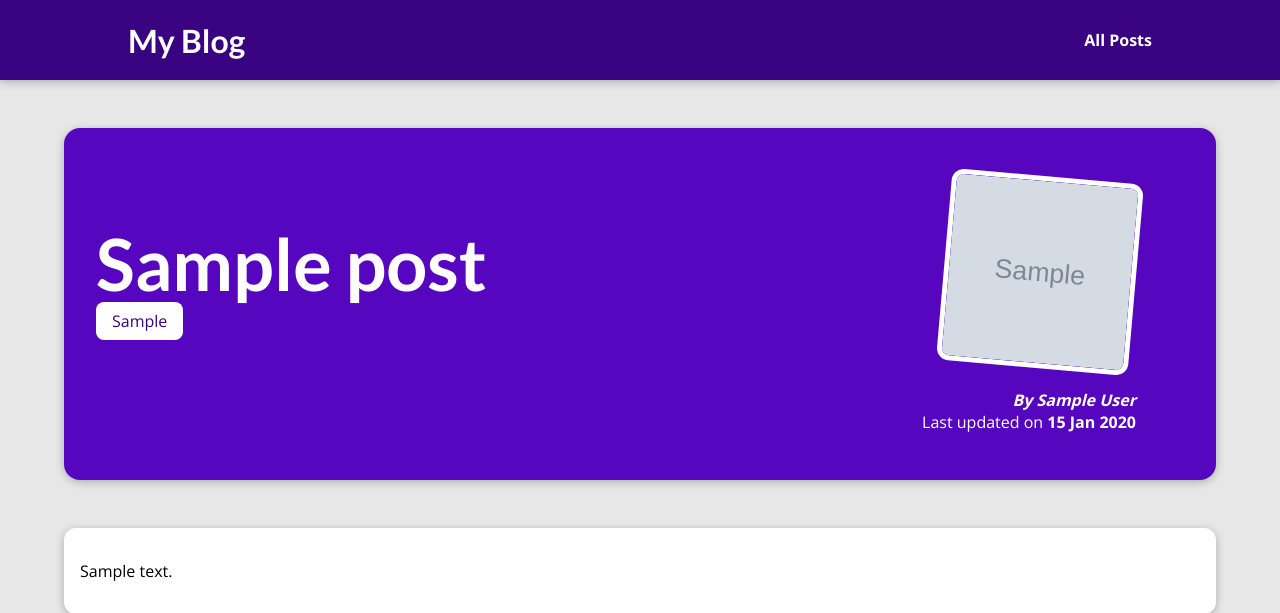
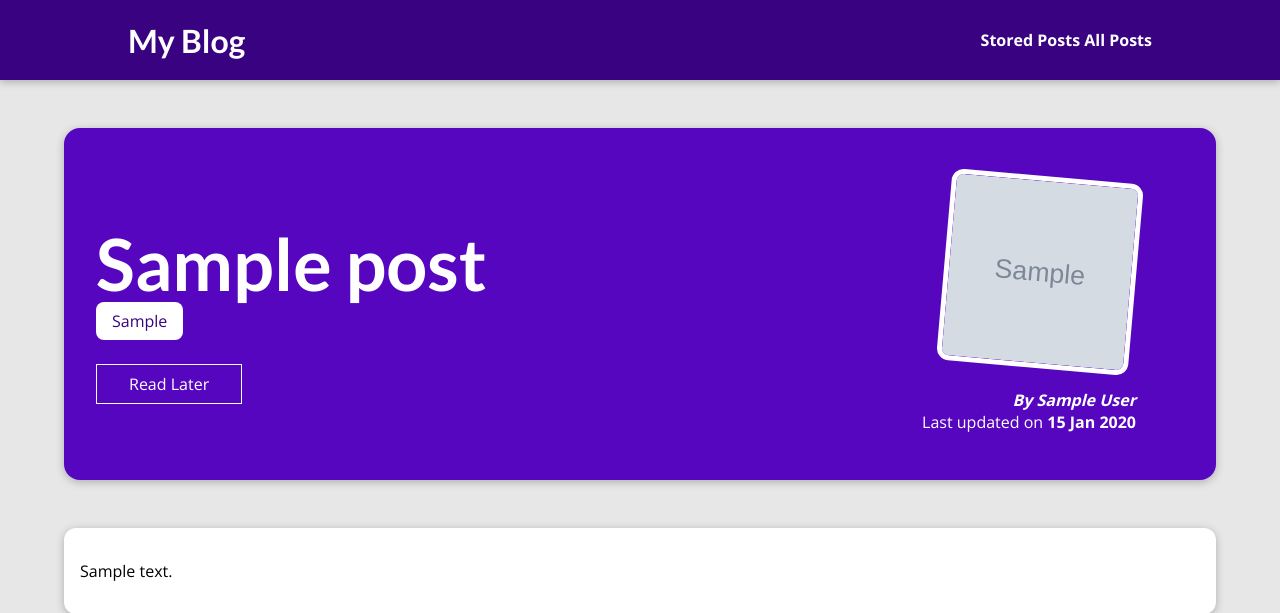
Before and after one commit to bobbykim89/udemy-django-project, a Django app: a page that uses templates/base.html in a window 1280 px wide. Shown: the top 613 px of the page. Run offline with Django 5.2, Linux system fonts and the light colour scheme; tables that the repository leaves empty hold one stand-in row (values such as "Sample post"); grey boxes marked "Sample" are stand-in pictures.

Commit message:
feat(blog/*): add a page to see stored-posts, based on session storage

```diff
--- a/blog/static/blog/post-detail.css
+++ b/blog/static/blog/post-detail.css
@@ -55,6 +55,25 @@ body {
 
 #summary time {
   font-weight: bold;
+}
+
+#read-later {
+  margin: 2rem 0;
+}
+
+#read-later button {
+  background-color: transparent;
+  border: 1px solid white;
+  padding: 0.5rem 2rem;
+  font: inherit;
+  color: white;
+  cursor: pointer;
+}
+
+#read-later button:hover,
+#read-later button:active {
+  background-color: white;
+  color: #390281;
 }
 
 main {
--- a/blog/templates/blog/post-detail.html
+++ b/blog/templates/blog/post-detail.html
@@ -25,6 +25,13 @@
         {% for tag in post_tags %}
             <span class="tag">{{ tag.caption }}</span>
         {% endfor %}
+    </div>
+    <div id="read-later">
+        <form action="{% url "read-later" %}" method="POST">
+            {% csrf_token %}
+            <input type="hidden" value="{{ post.id }}" name="post_id">
+            <button>Read Later</button>
+        </form>
     </div>
     <article>
         <img src="{{ post.image.url }}" alt="{{ post.title }}">
--- a/blog/urls.py
+++ b/blog/urls.py
@@ -5,5 +5,6 @@ urlpatterns = [
     path('', view=views.StartingPageView.as_view(), name='starting-page'),
     path("posts", view=views.AllPostsView.as_view(), name='posts-page'),
     path('posts/<slug:slug>', view=views.SinglPostView.as_view(),
-         name='post-detail-page')  # /posts/my-post
+         name='post-detail-page'),  # /posts/my-post
+    path('read-later', view=views.ReadLaterView.as_view(), name="read-later")
 ]
--- a/blog/views.py
+++ b/blog/views.py
@@ -84,3 +84,32 @@ class SinglPostView(View):
 #         'post': identified_post,
 #         'post_tags': identified_post.tags.all()
 #     })
+
+class ReadLaterView(View):
+    def get(self, req):
+        stored_posts = req.session.get('stored_posts')
+
+        context = {}
+
+        if stored_posts is None or len(stored_posts) == 0:
+            context['posts'] = []
+            context['has_posts'] = False
+        else:
+            posts = Post.objects.filter(id__in=stored_posts)
+            context['posts'] = posts
+            context['has_posts'] = True
+        return render(req, 'blog/stored-posts.html', context=context)
+
+    def post(self, req):
+        stored_posts = req.session.get('stored_posts')
+
+        if stored_posts is None:
+            stored_posts = []
+
+        post_id = int(req.POST['post_id'])
+
+        if post_id not in stored_posts:
+            stored_posts.append(post_id)
+            req.session['stored_posts'] = stored_posts
+
+        return HttpResponseRedirect('/')
--- a/templates/base.html
+++ b/templates/base.html
@@ -13,7 +13,8 @@
     <header id="main-navigation">
         <h1><a href="{% url "starting-page" %}">My Blog</a></h1>
         <nav>
-            <a href="{% url "posts-page" %}">All Posts</a>
+          <a href="{% url "read-later" %}">Stored Posts</a>
+          <a href="{% url "posts-page" %}">All Posts</a>
         </nav>
     </header>
 
```
Also changed, not shown: blog/templates/blog/stored-posts.html (added, +20 -0 lines).
